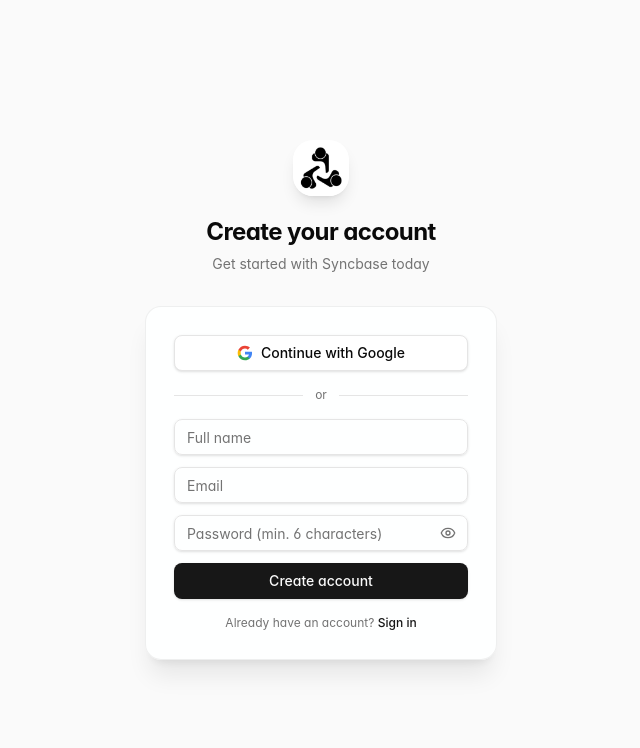
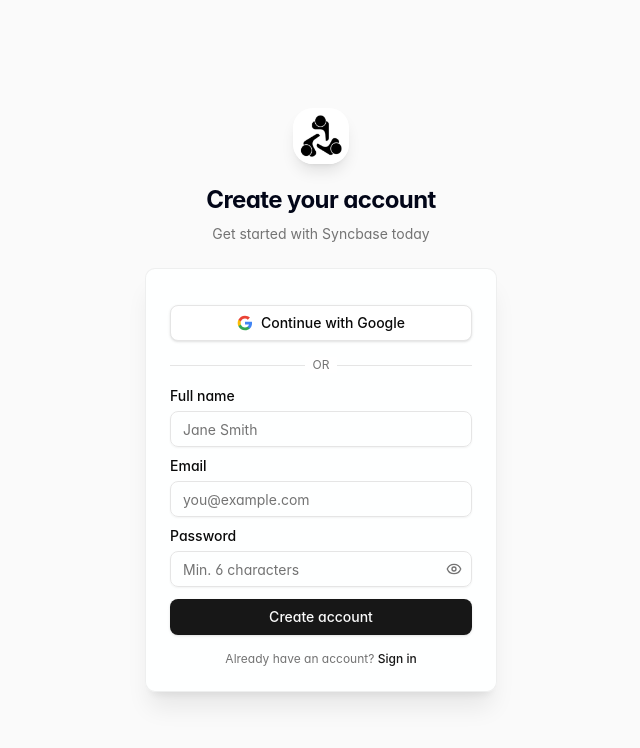
Before and after one commit to spacesdrive/syncbase, a React (Vite) app: page /signup in a window 1280 px wide. Shown: the top 748 px of the page, without its empty margins (319-959 px from the left). Built offline with nearby package versions, Linux system fonts and the light colour scheme; no server answers.

Commit message:
feat: migrate Login and Signup pages to shadcn Button, Input, Label, and Card

```diff
--- a/src/pages/auth/Login.tsx
+++ b/src/pages/auth/Login.tsx
@@ -6,12 +6,22 @@
 import { Spotlight } from '../../components/aceternity/Spotlight'
 import { BrandLogo } from '../../components/ui/BrandLogo'
 import { Button } from '../../components/ui/button'
+import { Input } from '../../components/ui/input'
+import { Label } from '../../components/ui/label'
+import { Separator } from '../../components/ui/separator'
+import {
+  Card,
+  CardContent,
+  CardDescription,
+  CardHeader,
+  CardTitle,
+} from '../../components/ui/card'
 import { Eye, EyeOff, Loader2 } from 'lucide-react'
-import toast from 'react-hot-toast'
+import { toast } from 'sonner'
 
 function GoogleIcon() {
   return (
-    <svg viewBox="0 0 24 24" className="w-4 h-4" aria-hidden="true">
+    <svg viewBox="0 0 24 24" className="size-4 shrink-0" aria-hidden="true">
       <path d="M22.56 12.25c0-.78-.07-1.53-.2-2.25H12v4.26h5.92c-.26 1.37-1.04 2.53-2.21 3.31v2.77h3.57c2.08-1.92 3.28-4.74 3.28-8.09z" fill="#4285F4" />
       <path d="M12 23c2.97 0 5.46-.98 7.28-2.66l-3.57-2.77c-.98.66-2.23 1.06-3.71 1.06-2.86 0-5.29-1.93-6.16-4.53H2.18v2.84C3.99 20.53 7.7 23 12 23z" fill="#34A853" />
       <path d="M5.84 14.09c-.22-.66-.35-1.36-.35-2.09s.13-1.43.35-2.09V7.07H2.18C1.43 8.55 1 10.22 1 12s.43 3.45 1.18 4.93l2.85-2.22.81-.62z" fill="#FBBC05" />
@@ -52,6 +62,8 @@
     }
   }
 
+  const busy = loadingGoogle || loadingEmail
+
   return (
     <AuroraBackground>
       <Spotlight className="-top-40 left-0 md:left-60 md:-top-20" fill="indigo" />
@@ -61,70 +73,98 @@
         transition={{ duration: 0.4, ease: 'easeOut' }}
         className="relative z-10 w-full max-w-sm px-4"
       >
-        <div className="text-center mb-8">
-          <BrandLogo size="lg" className="justify-center mb-5" />
-          <h1 className="text-2xl font-bold text-foreground tracking-tight">Welcome back</h1>
-          <p className="text-muted-foreground mt-1.5 text-sm">Sign in to your workspace</p>
+        <div className="flex flex-col gap-6">
+          <div className="flex flex-col items-center gap-2 text-center">
+            <BrandLogo size="lg" className="justify-center mb-3" />
+            <h1 className="text-2xl font-bold tracking-tight">Welcome back</h1>
+            <p className="text-muted-foreground text-sm">Sign in to your workspace</p>
           </div>
 
-        <div className="bg-card/90 backdrop-blur-xl rounded-2xl border border-border/60 shadow-xl shadow-black/8 p-7 space-y-4">
+          <Card className="backdrop-blur-xl bg-card/90 border-border/60 shadow-xl shadow-black/8">
+            <CardHeader className="pb-3">
+              <CardTitle className="sr-only">Sign in</CardTitle>
+              <CardDescription className="sr-only">Enter your credentials to access your account</CardDescription>
+            </CardHeader>
+            <CardContent>
+              <div className="flex flex-col gap-4">
                 <Button
                   variant="outline"
                   onClick={handleGoogle}
-            disabled={loadingGoogle || loadingEmail}
+                  disabled={busy}
                   className="w-full"
                 >
-            {loadingGoogle ? <Loader2 className="w-4 h-4 animate-spin text-primary" /> : <GoogleIcon />}
+                  {loadingGoogle
+                    ? <Loader2 data-icon="inline-start" className="animate-spin" />
+                    : <span data-icon="inline-start"><GoogleIcon /></span>}
                   {loadingGoogle ? 'Signing in…' : 'Continue with Google'}
                 </Button>
 
-          <div className="flex items-center gap-3">
-            <div className="flex-1 h-px bg-border" />
-            <span className="text-xs text-muted-foreground">or</span>
-            <div className="flex-1 h-px bg-border" />
+                <div className="relative">
+                  <div className="absolute inset-0 flex items-center">
+                    <Separator />
+                  </div>
+                  <div className="relative flex justify-center text-xs uppercase">
+                    <span className="bg-card px-2 text-muted-foreground">or</span>
+                  </div>
                 </div>
 
-          <form onSubmit={handleEmail} className="space-y-3">
-            <input
+                <form onSubmit={handleEmail} className="flex flex-col gap-3">
+                  <div className="flex flex-col gap-2">
+                    <Label htmlFor="email">Email</Label>
+                    <Input
+                      id="email"
                       type="email"
                       value={email}
                       onChange={(e) => setEmail(e.target.value)}
-              placeholder="Email"
-              className="input"
+                      placeholder="you@example.com"
                       required
                       autoComplete="email"
+                      disabled={busy}
                     />
+                  </div>
+
+                  <div className="flex flex-col gap-2">
+                    <Label htmlFor="password">Password</Label>
                     <div className="relative">
-              <input
+                      <Input
+                        id="password"
                         type={showPassword ? 'text' : 'password'}
                         value={password}
                         onChange={(e) => setPassword(e.target.value)}
-                placeholder="Password"
-                className="input pr-10"
+                        placeholder="••••••••"
                         required
                         autoComplete="current-password"
+                        disabled={busy}
+                        className="pr-10"
                       />
-              <button
+                      <Button
                         type="button"
+                        variant="ghost"
+                        size="icon"
                         onClick={() => setShowPassword((v) => !v)}
-                className="absolute right-3 top-1/2 -translate-y-1/2 text-muted-foreground hover:text-foreground"
+                        className="absolute right-0 top-0 size-9 text-muted-foreground hover:text-foreground"
                         tabIndex={-1}
                       >
-                {showPassword ? <EyeOff className="w-4 h-4" /> : <Eye className="w-4 h-4" />}
-              </button>
+                        {showPassword ? <EyeOff className="size-4" /> : <Eye className="size-4" />}
+                      </Button>
                     </div>
-            <Button type="submit" disabled={loadingEmail || loadingGoogle} className="w-full">
-              {loadingEmail && <Loader2 className="w-4 h-4 animate-spin" />}
+                  </div>
+
+                  <Button type="submit" disabled={busy} className="w-full">
+                    {loadingEmail && <Loader2 data-icon="inline-start" className="animate-spin" />}
                     {loadingEmail ? 'Signing in…' : 'Sign in'}
                   </Button>
                 </form>
 
-          <p className="text-xs text-center text-muted-foreground">
-            Don't have an account?{' '}
-            <Link to="/signup" className="text-primary hover:underline font-medium">
+                <p className="text-center text-xs text-muted-foreground">
+                  Don&apos;t have an account?{' '}
+                  <Link to="/signup" className="text-primary font-medium hover:underline underline-offset-4">
                     Sign up
                   </Link>
                 </p>
+              </div>
+            </CardContent>
+          </Card>
         </div>
       </motion.div>
     </AuroraBackground>
--- a/src/pages/auth/Signup.tsx
+++ b/src/pages/auth/Signup.tsx
@@ -5,12 +5,23 @@
 import { AuroraBackground } from '../../components/aceternity/AuroraBackground'
 import { Spotlight } from '../../components/aceternity/Spotlight'
 import { BrandLogo } from '../../components/ui/BrandLogo'
+import { Button } from '../../components/ui/button'
+import { Input } from '../../components/ui/input'
+import { Label } from '../../components/ui/label'
+import { Separator } from '../../components/ui/separator'
+import {
+  Card,
+  CardContent,
+  CardDescription,
+  CardHeader,
+  CardTitle,
+} from '../../components/ui/card'
 import { Eye, EyeOff, Loader2 } from 'lucide-react'
-import toast from 'react-hot-toast'
+import { toast } from 'sonner'
 
 function GoogleIcon() {
   return (
-    <svg viewBox="0 0 24 24" className="w-4 h-4" aria-hidden="true">
+    <svg viewBox="0 0 24 24" className="size-4 shrink-0" aria-hidden="true">
       <path d="M22.56 12.25c0-.78-.07-1.53-.2-2.25H12v4.26h5.92c-.26 1.37-1.04 2.53-2.21 3.31v2.77h3.57c2.08-1.92 3.28-4.74 3.28-8.09z" fill="#4285F4" />
       <path d="M12 23c2.97 0 5.46-.98 7.28-2.66l-3.57-2.77c-.98.66-2.23 1.06-3.71 1.06-2.86 0-5.29-1.93-6.16-4.53H2.18v2.84C3.99 20.53 7.7 23 12 23z" fill="#34A853" />
       <path d="M5.84 14.09c-.22-.66-.35-1.36-.35-2.09V7.07H2.18C1.43 8.55 1 10.22 1 12s.43 3.45 1.18 4.93l2.85-2.22.81-.62z" fill="#FBBC05" />
@@ -59,6 +70,8 @@
     navigate('/team-setup')
   }
 
+  const busy = loadingGoogle || loading
+
   return (
     <AuroraBackground>
       <Spotlight className="-top-40 left-0 md:left-60 md:-top-20" fill="violet" />
@@ -68,78 +81,112 @@
         transition={{ duration: 0.4, ease: 'easeOut' }}
         className="relative z-10 w-full max-w-sm px-4"
       >
-        <div className="text-center mb-8">
-          <BrandLogo size="lg" className="justify-center mb-5" />
-          <h1 className="text-2xl font-bold text-foreground tracking-tight">Create your account</h1>
-          <p className="text-muted-foreground mt-1.5 text-sm">Get started with Syncbase today</p>
+        <div className="flex flex-col gap-6">
+          <div className="flex flex-col items-center gap-2 text-center">
+            <BrandLogo size="lg" className="justify-center mb-3" />
+            <h1 className="text-2xl font-bold tracking-tight">Create your account</h1>
+            <p className="text-muted-foreground text-sm">Get started with Syncbase today</p>
           </div>
 
-        <div className="bg-card/90 backdrop-blur-xl rounded-2xl border border-border/60 shadow-xl shadow-black/8 p-7 space-y-4">
-          <button
+          <Card className="backdrop-blur-xl bg-card/90 border-border/60 shadow-xl shadow-black/8">
+            <CardHeader className="pb-3">
+              <CardTitle className="sr-only">Create account</CardTitle>
+              <CardDescription className="sr-only">Fill in your details to create a new account</CardDescription>
+            </CardHeader>
+            <CardContent>
+              <div className="flex flex-col gap-4">
+                <Button
+                  variant="outline"
                   onClick={handleGoogle}
-            disabled={loadingGoogle || loading}
-            className="btn-secondary w-full"
+                  disabled={busy}
+                  className="w-full"
                 >
-            {loadingGoogle ? <Loader2 className="w-4 h-4 animate-spin text-primary" /> : <GoogleIcon />}
+                  {loadingGoogle
+                    ? <Loader2 data-icon="inline-start" className="animate-spin" />
+                    : <span data-icon="inline-start"><GoogleIcon /></span>}
                   {loadingGoogle ? 'Signing up…' : 'Continue with Google'}
-          </button>
+                </Button>
 
-          <div className="flex items-center gap-3">
-            <div className="flex-1 h-px bg-border" />
-            <span className="text-xs text-muted-foreground">or</span>
-            <div className="flex-1 h-px bg-border" />
+                <div className="relative">
+                  <div className="absolute inset-0 flex items-center">
+                    <Separator />
+                  </div>
+                  <div className="relative flex justify-center text-xs uppercase">
+                    <span className="bg-card px-2 text-muted-foreground">or</span>
+                  </div>
                 </div>
 
-          <form onSubmit={handleSubmit} className="space-y-3">
-            <input
+                <form onSubmit={handleSubmit} className="flex flex-col gap-3">
+                  <div className="flex flex-col gap-2">
+                    <Label htmlFor="name">Full name</Label>
+                    <Input
+                      id="name"
                       type="text"
                       value={form.name}
                       onChange={(e) => setForm((f) => ({ ...f, name: e.target.value }))}
-              placeholder="Full name"
-              className="input"
+                      placeholder="Jane Smith"
                       required
                       autoComplete="name"
+                      disabled={busy}
                     />
-            <input
+                  </div>
+
+                  <div className="flex flex-col gap-2">
+                    <Label htmlFor="email">Email</Label>
+                    <Input
+                      id="email"
                       type="email"
                       value={form.email}
                       onChange={(e) => setForm((f) => ({ ...f, email: e.target.value }))}
-              placeholder="Email"
-              className="input"
+                      placeholder="you@example.com"
                       required
                       autoComplete="email"
+                      disabled={busy}
                     />
+                  </div>
+
+                  <div className="flex flex-col gap-2">
+                    <Label htmlFor="password">Password</Label>
                     <div className="relative">
-              <input
+                      <Input
+                        id="password"
                         type={showPassword ? 'text' : 'password'}
                         value={form.password}
                         onChange={(e) => setForm((f) => ({ ...f, password: e.target.value }))}
-                placeholder="Password (min. 6 characters)"
-                className="input pr-10"
+                        placeholder="Min. 6 characters"
                         required
                         autoComplete="new-password"
+                        disabled={busy}
+                        className="pr-10"
                       />
-              <button
+                      <Button
                         type="button"
+                        variant="ghost"
+                        size="icon"
                         onClick={() => setShowPassword((v) => !v)}
-                className="absolute right-3 top-1/2 -translate-y-1/2 text-muted-foreground hover:text-foreground"
+                        className="absolute right-0 top-0 size-9 text-muted-foreground hover:text-foreground"
                         tabIndex={-1}
                       >
-                {showPassword ? <EyeOff className="w-4 h-4" /> : <Eye className="w-4 h-4" />}
-              </button>
+                        {showPassword ? <EyeOff className="size-4" /> : <Eye className="size-4" />}
+                      </Button>
                     </div>
-            <button type="submit" disabled={loading || loadingGoogle} className="btn-primary w-full">
-              {loading ? <Loader2 className="w-4 h-4 animate-spin" /> : null}
+                  </div>
+
+                  <Button type="submit" disabled={busy} className="w-full">
+                    {loading && <Loader2 data-icon="inline-start" className="animate-spin" />}
                     {loading ? 'Creating account…' : 'Create account'}
-            </button>
+                  </Button>
                 </form>
 
-          <p className="text-xs text-center text-muted-foreground">
+                <p className="text-center text-xs text-muted-foreground">
                   Already have an account?{' '}
-            <Link to="/login" className="text-primary hover:underline font-medium">
+                  <Link to="/login" className="text-primary font-medium hover:underline underline-offset-4">
                     Sign in
                   </Link>
                 </p>
+              </div>
+            </CardContent>
+          </Card>
         </div>
       </motion.div>
     </AuroraBackground>
```
Lines whose indentation alone changed are shown as unchanged.
